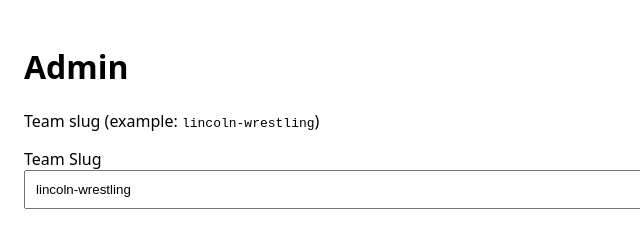
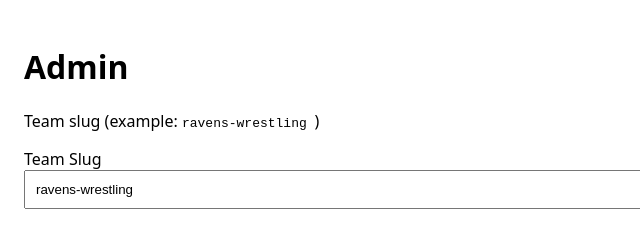
Before and after one commit to ifgforever/wrestling-hub, a plain HTML site: page admin.html in a window 1280 px wide. Shown: the top 228 px of the page, 0-640 px from the left. Drawn offline with Linux system fonts and the light colour scheme.

Commit message:
Update team slug example and value in admin.html

```diff
--- a/admin.html
+++ b/admin.html
@@ -7,10 +7,12 @@
 </head>
 <body style="font-family:system-ui; padding:16px; max-width:720px;">
   <h1>Admin</h1>
-  <p>Team slug (example: <code>lincoln-wrestling</code>)</p>
+  <p>Team slug (example: <code>ravens-wrestling
+</code>)</p>
 
   <label>Team Slug<br>
-    <input id="slug" style="width:100%; padding:10px;" value="lincoln-wrestling">
+    <input id="slug" style="width:100%; padding:10px;" value="ravens-wrestling
+">
   </label><br><br>
 
   <label>Admin Token<br>
```
